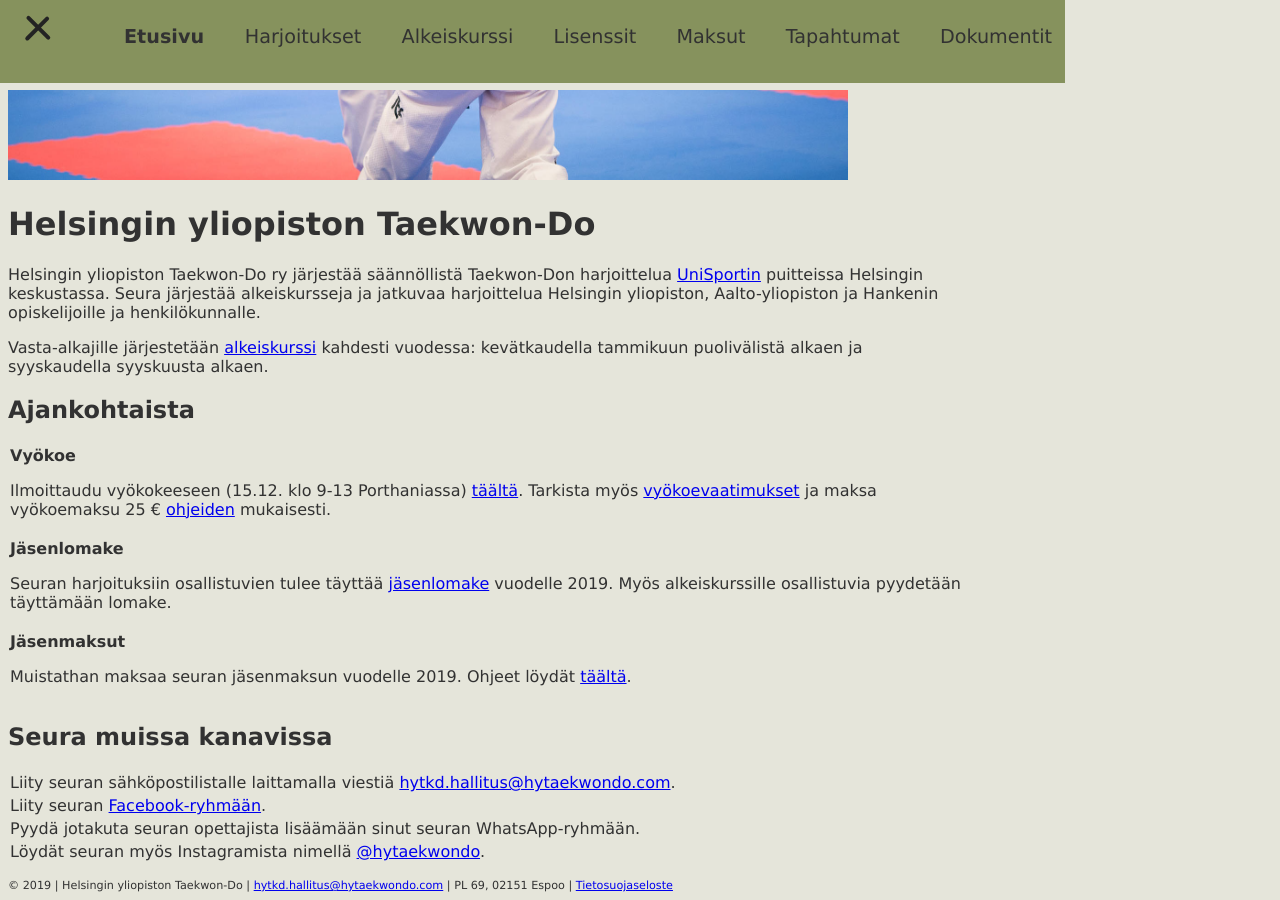
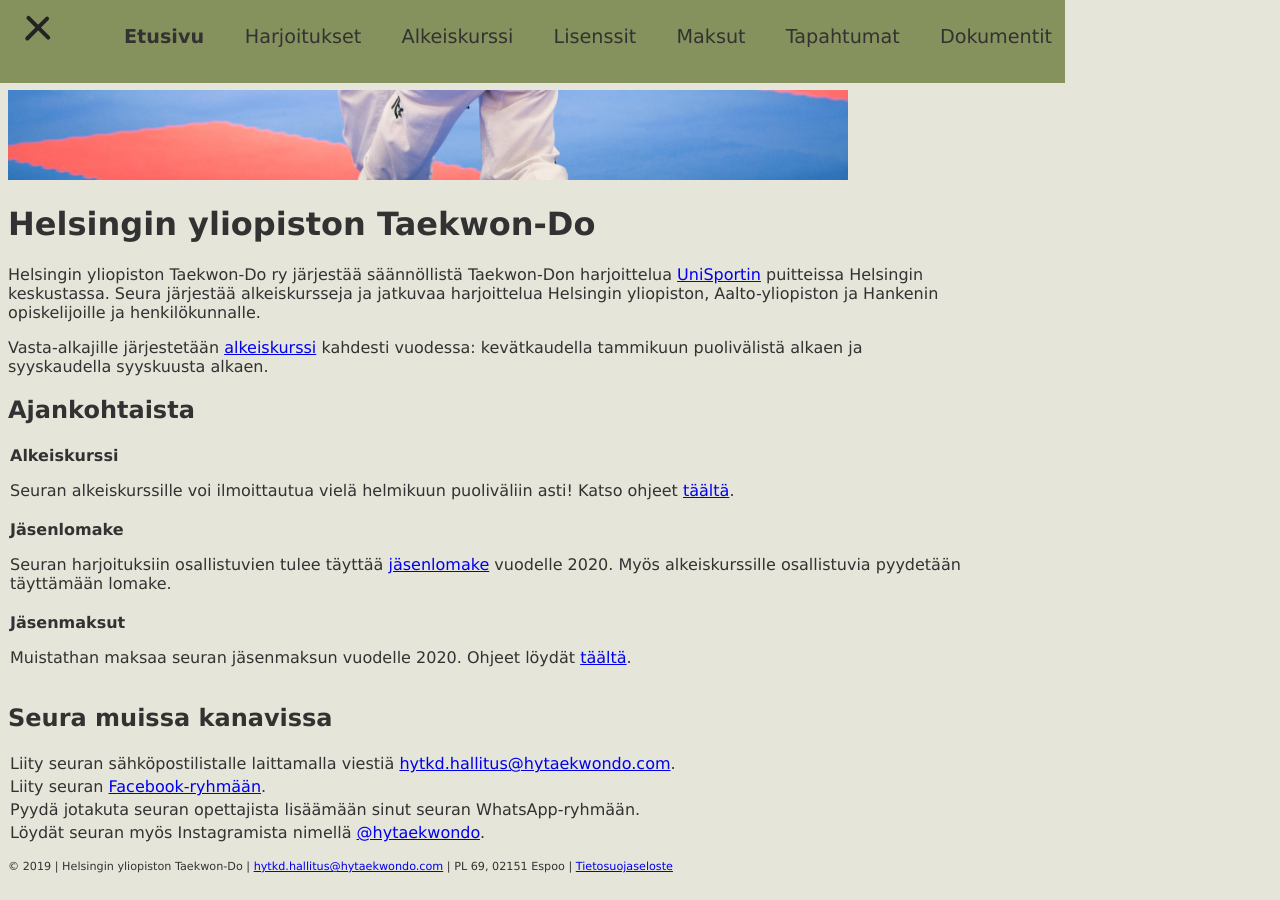
Before and after one commit to hytkd/website, a Jekyll site: the page built from index.html, in a window 1280 px wide and 900 px high, scrolled down 508 px. Built offline with Jekyll 4.4.1, drawn with Linux system fonts in a browser that asks for light colours.

Commit message:
Updates to 2020 course, payment etc.

```diff
--- a/_data/acute.yml
+++ b/_data/acute.yml
@@ -1,6 +1,6 @@
-- title: Vyökoe
-  content: Ilmoittaudu vyökokeeseen (15.12. klo 9-13 Porthaniassa) <a href="https://docs.google.com/forms/d/e/1FAIpQLSfr5JACqOj_hqp4rqeBH_GbbH9KlFIM-D79DxSZ0HYG42NTnw/viewform", target="_blank">täältä</a>. Tarkista myös <a href="/documents.html">vyökoevaatimukset</a> ja maksa vyökoemaksu 25 € <a href="/payments.html">ohjeiden</a> mukaisesti.
+- title: Alkeiskurssi
+  content: Seuran alkeiskurssille voi ilmoittautua vielä helmikuun puoliväliin asti! Katso ohjeet <a href="course.html">täältä</a>.
 - title: Jäsenlomake
-  content: Seuran harjoituksiin osallistuvien tulee täyttää <a href="https://goo.gl/forms/KlLuwpBCCKl2jOI63">jäsenlomake</a> vuodelle 2019. Myös alkeiskurssille osallistuvia pyydetään täyttämään lomake.
+  content: Seuran harjoituksiin osallistuvien tulee täyttää <a href="https://forms.gle/WHdAycDuJNsYFf6B9">jäsenlomake</a> vuodelle 2020. Myös alkeiskurssille osallistuvia pyydetään täyttämään lomake.
 - title: Jäsenmaksut
-  content: Muistathan maksaa seuran jäsenmaksun vuodelle 2019. Ohjeet löydät <a href="/payments.html">täältä</a>.
+  content: Muistathan maksaa seuran jäsenmaksun vuodelle 2020. Ohjeet löydät <a href="/payments.html">täältä</a>.
--- a/_data/course.yml
+++ b/_data/course.yml
@@ -1,8 +1,8 @@
-beginning_date: su 8.9.2019
+beginning_date: su 19.1.2020
 first_training_location: Porthanian liikuntasalissa
 first_training_time: 11:30-13:00
-fee: 30
-duration: 8.9.2019-15.12.2019
+fee: 50
+duration: 19.1.2020-18.5.2020
 training_times:
   - time: su 11:30-13:00
     location: Porthania
--- a/course.html
+++ b/course.html
@@ -26,11 +26,11 @@ title: HYTKD - Alkeiskurssi
 </p>
 
 <p>
-	Ilmoittaudu kurssille <a href="https://forms.gle/3shVwUwoG2fjdZbcA" target="_blank">tästä</a>. Voit liittyä mukaan kurssille syyskuun loppuun asti.
+	Ilmoittaudu kurssille <a href="https://forms.gle/MZowFjzKGxfNpY6B7" target="_blank">tästä</a>. Voit liittyä mukaan kurssille helmikuun puoliväliin asti.
 </p>
 
 <p>
-	Lisätiedot: <a href="mailto:inka.khanji@hytaekwondo.com">inka.khanji@hytaekwondo.com</a> tai +358 456311292/Inka</br>
+	Lisätiedot: <a href="mailto:jaakko.karki@hytaekwondo.com">jaakko.karki@hytaekwondo.com</a> tai +358 45 2693294</br>
 	<!-- <a href="https://www.facebook.com/events/529876280828669/">Facebook-tapahtuma</a></br> -->
 	Seuran <a href="https://www.facebook.com/groups/192610733921/">Facebook-ryhmä</a>
 </p>
```
Also changed, not shown: payments.html (+7 -1 lines).
